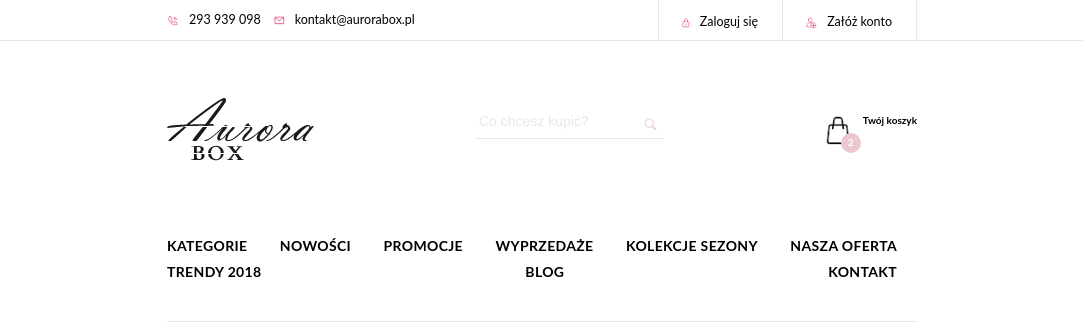
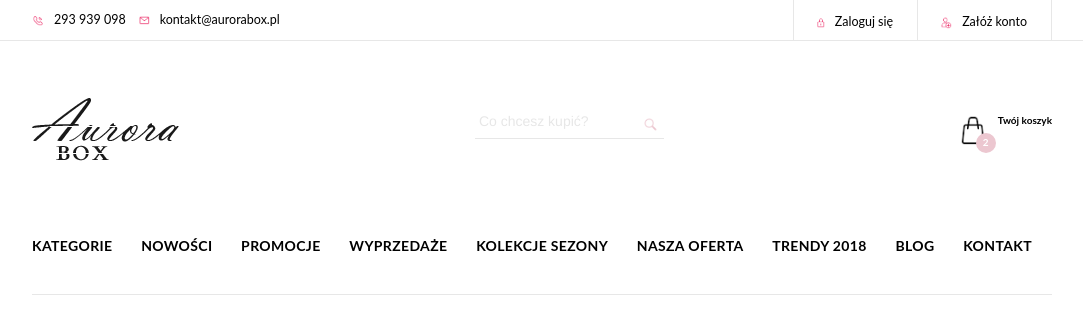
Before and after one commit to AnnaKowalewskaja/frontend-recruitment-task-header-with-menu, a website: page index.html in a window 1280 px wide. Shown: the whole page, without its empty margins (98-1181 px from the left). Drawn offline with Linux system fonts and the light colour scheme.

Commit message:
fix:responsive

```diff
--- a/scss/main.scss
+++ b/scss/main.scss
@@ -364,4 +364,12 @@ justify-content: space-between;
         margin-right: 2em;
     }
 }
+
 }
+
+
+@media(min-width:1024px){
+    .container{
+        max-width: 1020px;
+    }
+}
```
Also changed, not shown: css/main.css.
